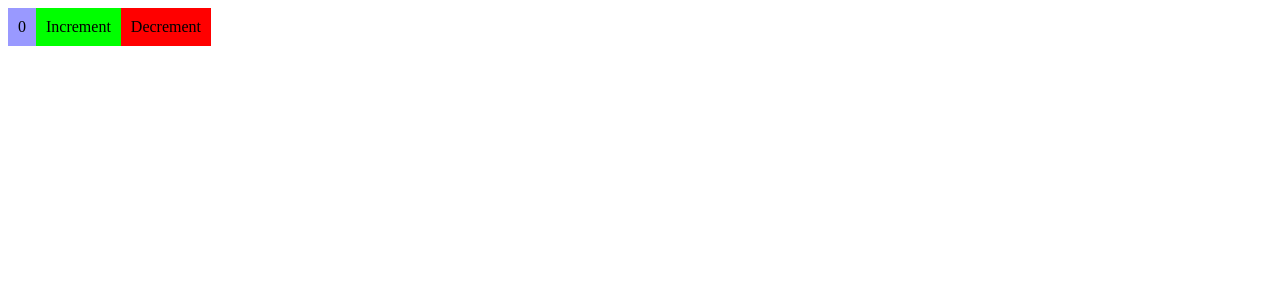
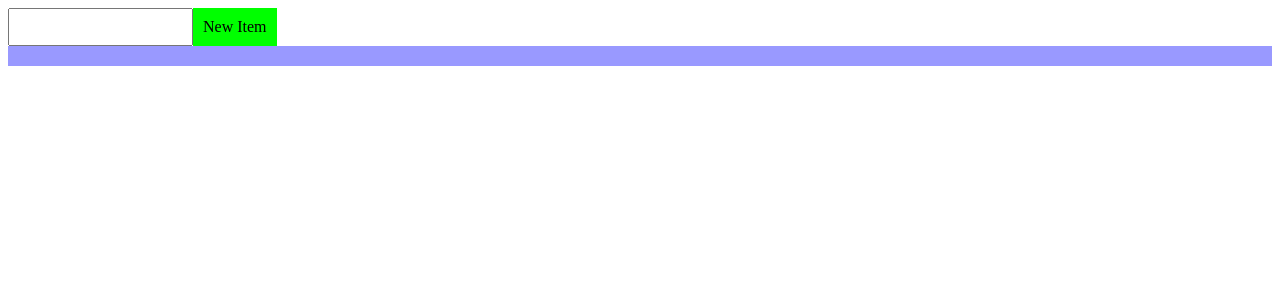
Before and after one commit to jcstange/todo, a React (Create React App) app: page / in a window 1280 px wide. Shown: the top 300 px of the page. Built offline with nearby package versions, Linux system fonts and the light colour scheme.

Commit message:
Converting counter to todo

```diff
--- a/package.json
+++ b/package.json
@@ -1,5 +1,5 @@
 {
-  "name": "counter_redux",
+  "name": "todo",
   "version": "0.1.0",
   "private": true,
   "dependencies": {
@@ -37,5 +37,5 @@
       "last 1 safari version"
     ]
   },
-  "homepage": "https://jcstange.github.io/redux/"
+  "homepage": "https://jcstange.github.io/todo/"
 }
--- a/src/App.tsx
+++ b/src/App.tsx
@@ -1,14 +1,21 @@
 import React from 'react'
 import { useDispatch, useSelector } from 'react-redux'
 import { Dispatch } from 'redux'
-import { increment, decrement } from './actions'
+import { addTodo } from './actions'
+import { TodoListItem } from './todo'
 
 export const App : React.FC = () => {
-    const number: number = useSelector((state:IncrementState) => state.number)
-    console.log(useSelector((state: IncrementState) => state.type))
+
+    const todos: Todo[] = useSelector((state:TodosState) => state.todos)
+
+    console.table(useSelector((state: TodosState) => state.todos))
+
     const styles = {
         app: {
-            display: "flex"
+            display: "inline"
+        },
+        input: {
+            display: 'flex'
         },
         button: {
             borderWidth: 3,
@@ -17,22 +24,45 @@ export const App : React.FC = () => {
             padding: 10,
         }
     }
+
     const dispatch: Dispatch<any> = useDispatch()
+
+    function todoList() {
+        return (<div>
+            {todos.map((i) => <TodoListItem todo={i}/>)}
+        </div>)
+    }
+
+    function createTodo() : Todo | null {
+        const element : HTMLInputElement = document.getElementsByName('todo')[0] as HTMLInputElement
+        if(element === null) return null
+        console.log("element is not null")
+        if(element.value === null) return null
+        console.log("element.value is not null")
+        console.log(element.value)
+        if(element.value.length > 0) {
+            return {
+                id: todos.length > 0 ? Math.max(...todos.map((i) => i.id)) + 1 : 0,
+                isChecked:false,
+                description: element.value
+            }
+        }
+        return null
+    }
+
+
     return <div style={styles.app}>
-        <div style= {{...styles.button, backgroundColor: '#9999FF'}}>{number}</div>
-        <div
-            style= {styles.button}
-            onClick={() => {
-                dispatch(increment(number))
-            }}>
-                Increment
-            </div>
-        <div
-            style= {{...styles.button, backgroundColor: '#FF0000'}}
-            onClick={() => {
-                dispatch(decrement(number))
-            }}>
-                Decrement
+        <div style= {styles.input}>
+            <input type="text" name="todo" />
+            <div
+                style= {styles.button}
+                onClick={() => {
+                    const todo = createTodo()
+                    if(todo !== null) dispatch(addTodo(todo))
+                }}>
+                New Item
             </div>
         </div>
+        <div style= {{...styles.button, backgroundColor: '#9999FF'}}>{todoList()}</div>
+        </div>
 }
--- a/src/actions.ts
+++ b/src/actions.ts
@@ -1,21 +1,41 @@
 
-export const INCREMENT = "INCREMENT"
-export const DECREMENT = "DECREMENT"
+export const ADD_TODO = "ADD_TODO"
+export const CHECK_TODO = "CHECK_TODO"
+export const REMOVE_TODO = "REMOVE_TODO"
+export const UNCHECK_TODO = "UNCHECK_TODO"
 
-export function increment(number: number) {
-    const action: IncrementAction = {
-        type: INCREMENT,
-        number: number
+export function addTodo(todo: Todo) {
+    const action: TodosAction = {
+        type: ADD_TODO,
+        todo: todo
     }
     console.log(`type: ${action.type}`)
     return action
 }
 
-export function decrement(number: number) {
-    const action: IncrementAction = {
-        type: DECREMENT,
-        number: number
+export function checkTodo(todo: Todo) {
+    const action: TodosAction = {
+        type: CHECK_TODO,
+        todo: todo
     }
     console.log(`type: ${action.type}`)
     return action
 }
+
+export function removeTodo(todo: Todo) {
+    const action: TodosAction = {
+        type: REMOVE_TODO,
+        todo: todo
+    }
+    console.log(`type: ${action.type}`)
+    return action
+}
+
+export function uncheckTodo(todo: Todo) {
+    const action: TodosAction = {
+        type: UNCHECK_TODO,
+        todo: todo
+    }
+    console.log(`type: ${action.type}`)
+    return action
+}
--- a/src/reducers.tsx
+++ b/src/reducers.tsx
@@ -1,21 +1,42 @@
+import { idText, textSpanContainsTextSpan } from "typescript";
 import {
-    INCREMENT,
-    DECREMENT
+    ADD_TODO,
+    REMOVE_TODO,
+    CHECK_TODO,
+    UNCHECK_TODO
 } from "./actions";
 
-const initialState : IncrementState = {
+const initialState : TodosState = {
     type: 'InitialState',
-    number: 0
+    todos: []
 }
+
 export const incrementReducer = (
-    state: IncrementState = initialState,
-    action: IncrementAction
-): IncrementState => {
+    state: TodosState = initialState,
+    action: TodosAction
+): TodosState => {
     switch (action.type) {
-        case INCREMENT:
-            return {...state, type: INCREMENT, number: state.number + 1}
-        case DECREMENT:
-            return {...state, type: DECREMENT, number: state.number - 1}
+        case ADD_TODO:
+            return {...state,
+                type: ADD_TODO,
+                todos: [...state.todos, action.todo]}
+        case REMOVE_TODO:
+            return {...state,
+                type: REMOVE_TODO,
+                todos: state.todos.filter((i) => i.id !== action.todo.id)
+            }
+        case CHECK_TODO:
+            return {...state, type: CHECK_TODO, todos:
+                state.todos.map((i) =>
+                    i.id === action.todo.id ? {...i, isChecked: true } : i
+                )
+            }
+        case UNCHECK_TODO:
+            return {...state, type: UNCHECK_TODO, todos:
+                state.todos.map((i) =>
+                    i.id === action.todo.id ? {...i, isChecked: false } : i
+                )
+            }
     }
     return state
 }
--- a/src/store.tsx
+++ b/src/store.tsx
@@ -3,7 +3,7 @@ import { incrementReducer } from './reducers'
 import thunk from 'redux-thunk'
 
 
-export const store : Store<IncrementState, IncrementAction> & {
+export const store : Store<TodosState, TodosAction> & {
     dispatch: DispatchType
 } = createStore(
     incrementReducer,
--- /dev/null
+++ b/src/todo.tsx
@@ -0,0 +1,52 @@
+
+import React from 'react'
+import { useDispatch } from 'react-redux'
+import { Dispatch } from 'redux'
+import { checkTodo, uncheckTodo, removeTodo } from './actions'
+
+type TodoItemProps = {
+    todo: Todo
+}
+
+export const TodoListItem: React.FC<TodoItemProps> = ({ todo }) => {
+    const styles = {
+        item: {
+            display: 'flex',
+            padding: 12
+        },
+        checkbox: {
+            margin: 10,
+            borderColor: '#000',
+            borderWidth: 2,
+            borderRadius: 1,
+            padding: 10
+        },
+        description: {
+            margin: 10
+        },
+        removeTodo: {}
+    }
+
+    const dispatch: Dispatch<any> = useDispatch()
+
+    return (
+        <div style={styles.item}>
+            {todo.isChecked
+            ? <div style={styles.checkbox}
+                onClick={() => dispatch(uncheckTodo(todo))}>
+                    Checked
+            </div>
+            : <div style={styles.checkbox}
+                onClick={() => dispatch(checkTodo(todo))}>
+                    Unchecked
+            </div> }
+            <div style={styles.description}>
+                {todo.description}
+            </div>
+            <div style={styles.removeTodo}
+                onClick={() => dispatch(removeTodo(todo))}>
+                    Remove
+            </div>
+        </div>
+    )
+}
```
Also changed, not shown: src/type.d.ts (+12 -6 lines).
